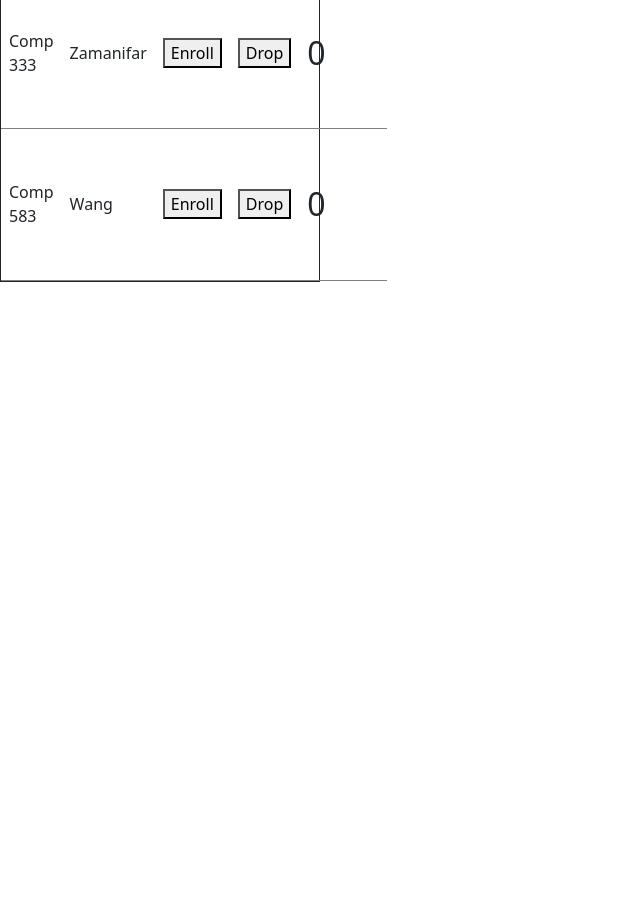
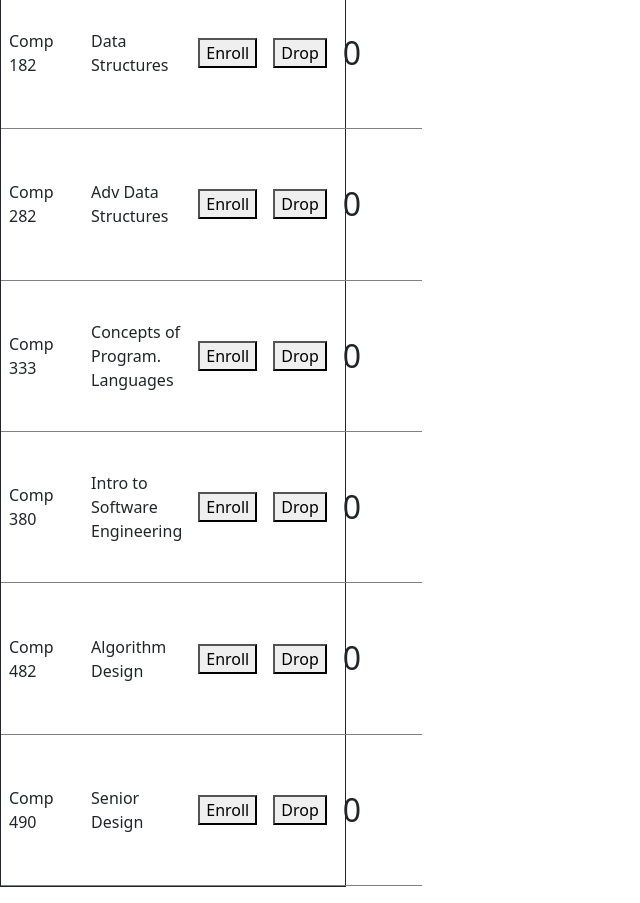
Before and after one commit to heymaster422/comp583waitlistify, a React (Create React App) app: page /Classes in a window 1280 px wide. Shown: the part 400-1303 px from the top of the page, without its empty margins (0-640 px from the left). Before the commit the page ends 800 px from the top, so only its background shows below. Built offline with nearby package versions, Linux system fonts and the light colour scheme; no server answers; the database is empty.

Commit message:
classes page complete

```diff
--- a/src/App.css
+++ b/src/App.css
@@ -40,5 +40,5 @@
 }
 .table{
   border: 1px solid;
-  width: 25%;
+  width: 27%;
 }
--- a/src/components/Pages/Classes.jsx
+++ b/src/components/Pages/Classes.jsx
@@ -2,7 +2,8 @@ import React, {useState, Component} from 'react'
 import {Link} from 'react-router-dom';
 import Nav from "../Nav/Nav";
 import Axios from "axios";
-//import testFunc from "./Login";
+
+//this is firebase stuff
 import { initializeApp } from 'firebase/app';
 import {
     getFirestore, collection, getDocs,
@@ -17,11 +18,21 @@ import { FirebaseError } from 'firebase/app';
 
 
 export default function Classes() {
+    //this is the javascript portion
+    //these are variables, useState(0) makes it 0 at page load
     const [count, setCount] = useState(0);
     const [count2, setCount2] = useState(0);
     const [count3, setCount3] = useState(0);
-    var [Temp3, setTemp3] = useState(0);
+    //below are variables for classes, storage variable and function to set
+    var [Temp3, setTemp3] = useState(0); //110
+    var [count182, setcount182] = useState(0); //182
+    var [count282, setcount282] = useState(0); //282
+    var [count333, setcount333] = useState(0); //333
+    var [count380, setcount380] = useState(0); //380
+    var [count482, setcount482] = useState(0); //482
+    var [count490, setcount490] = useState(0); //490
 
+    //more firebase stuff
     const firebaseConfig = {
 
         apiKey: "AIzaSyCdJuqa3xNCaxVbSwTM4lo5_qdkA-ww4h4",
@@ -40,43 +51,54 @@ export default function Classes() {
     const app = initializeApp(firebaseConfig);
     const db = getFirestore(app);
 
-    //var count4 = 0;
-    //var temp = 0;
+    //below is the method to grab firestore stuff and put into array
+    //grab collection to reference
     const colRef = collection(db, 'counter');
-
-
+    //below puts data into array called counter
     getDocs(colRef)
     .then((snapshot) => {
         let counter = [];
         snapshot.docs.forEach((doc) => {
         counter.push({ ...doc.data(), id: doc.id})
     })
+    //puts data into variables
     Temp3 = counter[0].number;
-    console.log(counter[0].number);
+    count182 = counter[1].number;
+    count282 = counter[2].number;
+    count333 = counter[3].number;
+    count380 = counter[4].number;
+    count482 = counter[5].number;
+    count490 = counter[6].number;
 
-
-
+    //console.log(counter[0].number);
     })
-    .catch(err => {
+    .catch(err => { //in case of error
     console.log(err.message)
     })
 
-
-    //firestore functions
-    function myFunc(){
-
+    //below was an attempt to make it accurate on load, good luck lol
+    /*
+    window.onload = function() {
+        FuncUpdate();
+    };
+    function FuncUpdate(){
+        console.log("test")
         Temp3++;
         setTemp3(Temp3)
-        const docRef = doc(db, 'counter', 'count')
+    }*/
 
+    //below are functions to update the counter
+    function myFunc(x){ //if x is 0, add 1, if 0 subtract
+        if(x == 0){//add
+            Temp3++; //increment variable to increase it
+            setTemp3(Temp3) //set the display to new value
+            const docRef = doc(db, 'counter', 'count') //grab firestore reference
+            //below sets the number field to variable
             updateDoc(docRef, {
                 number: Temp3
             })
-
         }
-
-    function myFunc2(){
-
+        if(x == 1){//subtract
             Temp3--;
             setTemp3(Temp3)
             const docRef = doc(db, 'counter', 'count')
@@ -86,13 +108,140 @@ export default function Classes() {
             })
         }
 
+    }
 
+    function Func182(x){
+        if(x == 0){
+            count182++;
+            setcount182(count182)
+            const docRef = doc(db, 'counter', 'count182')
 
+            updateDoc(docRef, {
+                number: count182
+            })
+        }
+        else if(x == 1){
+            count182--;
+            setcount182(count182)
+            const docRef = doc(db, 'counter', 'count182')
 
+            updateDoc(docRef, {
+                number: count182
+            })
+        }
 
+    }
 
+    function Func282(x){
+        if(x == 0){
+            count282++;
+            setcount282(count282)
+            const docRef = doc(db, 'counter', 'count282')
 
+            updateDoc(docRef, {
+                number: count282
+            })
+        }
+        if(x == 1){
+            count282--;
+            setcount282(count282)
+            const docRef = doc(db, 'counter', 'count282')
 
+            updateDoc(docRef, {
+                number: count282
+            })
+        }
+
+    }
+
+    function Func333(x){
+        if(x == 0){
+            count333++;
+            setcount333(count333)
+            const docRef = doc(db, 'counter', 'count333')
+
+            updateDoc(docRef, {
+                number: count333
+            })
+        }
+        if(x == 1){
+            count333--;
+            setcount333(count333)
+            const docRef = doc(db, 'counter', 'count333')
+
+            updateDoc(docRef, {
+                number: count333
+            })
+        }
+
+    }
+
+    function Func380(x){
+        if(x == 0){
+            count380++;
+            setcount380(count380)
+            const docRef = doc(db, 'counter', 'count380')
+
+            updateDoc(docRef, {
+                number: count380
+            })
+        }
+        if(x == 1){
+            count380--;
+            setcount380(count380)
+            const docRef = doc(db, 'counter', 'count380')
+
+            updateDoc(docRef, {
+                number: count380
+            })
+        }
+
+    }
+
+    function Func482(x){
+        if(x == 0){
+            count482++;
+            setcount482(count482)
+            const docRef = doc(db, 'counter', 'count482')
+
+            updateDoc(docRef, {
+                number: count482
+            })
+        }
+        if(x == 1){
+            count482--;
+            setcount482(count482)
+            const docRef = doc(db, 'counter', 'count482')
+
+            updateDoc(docRef, {
+                number: count482
+            })
+        }
+
+    }
+
+    function Func490(x){
+        if(x == 0){
+            count490++;
+            setcount490(count490)
+            const docRef = doc(db, 'counter', 'count490')
+
+            updateDoc(docRef, {
+                number: count490
+            })
+        }
+        if(x == 1){
+            count490--;
+            setcount490(count490)
+            const docRef = doc(db, 'counter', 'count490')
+
+            updateDoc(docRef, {
+                number: count490
+            })
+        }
+
+    }
+    //below is html, for some reason react is like this idk
     return(
 
         <div>
@@ -104,64 +253,136 @@ export default function Classes() {
                 <h2>Class List</h2>
                 <table>
                     <tr>
+                        <th>Class Number</th>
                         <th>Class Title</th>
-                        <th>Professor</th>
                         <th>Enroll</th>
                         <th>Drop</th>
                         <th>Students</th>
                     </tr>
                     <tr>
                         <td>Comp 110</td>
-                        <td>Dewey</td>
+                        <td>Intro to Algorithms</td>
                         <td>
                             <div className="my-5">
 
-                                <button id="btn btn-success mx-3" type="button" onClick={() => setCount(count + 1)}>Enroll</button>
+                                <button id="btn btn-success mx-3" type="button" onClick={() => myFunc(0)}>Enroll</button>
                             </div>
                         </td>
                         <td>
                             <div className="my-5">
-                                <button id="btn btn-danger mx-3" type="button" onClick={() => setCount(count - 1)}>Drop</button>
+                                <button id="btn btn-danger mx-3" type="button" onClick={() => myFunc(1)}>Drop</button>
                             </div>
                         </td>
                         <td>
-                        <h2 className="my-5">{count}</h2>
+                        <h2 className="my-5">{Temp3}</h2>
+                        </td>
+                    </tr>
+                    <tr>
+                        <td>Comp 182</td>
+                        <td>Data Structures</td>
+                        <td>
+                            <div className="my-5">
+
+                                <button id="btn btn-success mx-3" type="button" onClick={() => Func182(0)}>Enroll</button>
+                            </div>
+                        </td>
+                        <td>
+                            <div className="my-5">
+                                <button id="btn btn-danger mx-3" type="button" onClick={() => Func182(1)}>Drop</button>
+                            </div>
+                        </td>
+                        <td>
+                        <h2 className="my-5">{count182}</h2>
+                        </td>
+                    </tr>
+                    <tr>
+                        <td>Comp 282</td>
+                        <td>Adv Data Structures</td>
+                        <td>
+                            <div className="my-5">
+
+                                <button id="btn btn-success mx-3" type="button" onClick={() => Func282(0)} >Enroll</button>
+                            </div>
+                        </td>
+                        <td>
+                            <div className="my-5">
+                                <button id="btn btn-danger mx-3" type="button" onClick={() => Func282(1)}>Drop</button>
+                            </div>
+                        </td>
+                        <td>
+                        <h2 className="my-5">{count282}</h2>
                         </td>
                     </tr>
                     <tr>
                         <td>Comp 333</td>
-                        <td>Zamanifar</td>
+                        <td>Concepts of Program. Languages</td>
                         <td>
                             <div className="my-5">
 
-                                <button id="btn btn-success mx-3" type="button" onClick={() => setCount2(count2 + 1)}>Enroll</button>
+                                <button id="btn btn-success mx-3" type="button" onClick={() => Func333(0)}>Enroll</button>
                             </div>
                         </td>
                         <td>
                             <div className="my-5">
-                                <button id="btn btn-danger mx-3" type="button" onClick={() => setCount2(count2 - 1)}>Drop</button>
+                                <button id="btn btn-danger mx-3" type="button" onClick={() => Func333(1)}>Drop</button>
                             </div>
                         </td>
                         <td>
-                        <h2 className="my-5">{count2}</h2>
+                        <h2 className="my-5">{count333}</h2>
                         </td>
                     </tr>
                     <tr>
-                        <td>Comp 583</td>
-                        <td>Wang</td>
+                        <td>Comp 380</td>
+                        <td>Intro to Software Engineering</td>
                         <td>
                             <div className="my-5">
 
-                                <button id="btn btn-success mx-3" type="button" onClick={() => myFunc()} >Enroll</button>
+                                <button id="btn btn-success mx-3" type="button" onClick={() => Func380(0)}>Enroll</button>
                             </div>
                         </td>
                         <td>
                             <div className="my-5">
-                                <button id="btn btn-danger mx-3" type="button" onClick={() => myFunc2()}>Drop</button>
+                                <button id="btn btn-danger mx-3" type="button" onClick={() => Func380(1)}>Drop</button>
                             </div>
                         </td>
                         <td>
-                        <h2 className="my-5">{Temp3}</h2>
+                        <h2 className="my-5">{count380}</h2>
+                        </td>
+                    </tr>
+                    <tr>
+                        <td>Comp 482</td>
+                        <td>Algorithm Design</td>
+                        <td>
+                            <div className="my-5">
+
+                                <button id="btn btn-success mx-3" type="button" onClick={() => Func482(0)}>Enroll</button>
+                            </div>
+                        </td>
+                        <td>
+                            <div className="my-5">
+                                <button id="btn btn-danger mx-3" type="button" onClick={() => Func482(1)}>Drop</button>
+                            </div>
+                        </td>
+                        <td>
+                        <h2 className="my-5">{count482}</h2>
+                        </td>
+                    </tr>
+                    <tr>
+                        <td>Comp 490</td>
+                        <td>Senior Design</td>
+                        <td>
+                            <div className="my-5">
+
+                                <button id="btn btn-success mx-3" type="button" onClick={() => Func490(0)}>Enroll</button>
+                            </div>
+                        </td>
+                        <td>
+                            <div className="my-5">
+                                <button id="btn btn-danger mx-3" type="button" onClick={() => Func490(1)}>Drop</button>
+                            </div>
+                        </td>
+                        <td>
+                        <h2 className="my-5">{count490}</h2>
                         </td>
                     </tr>
                 </table>
```
Lines whose indentation alone changed are shown as unchanged.
